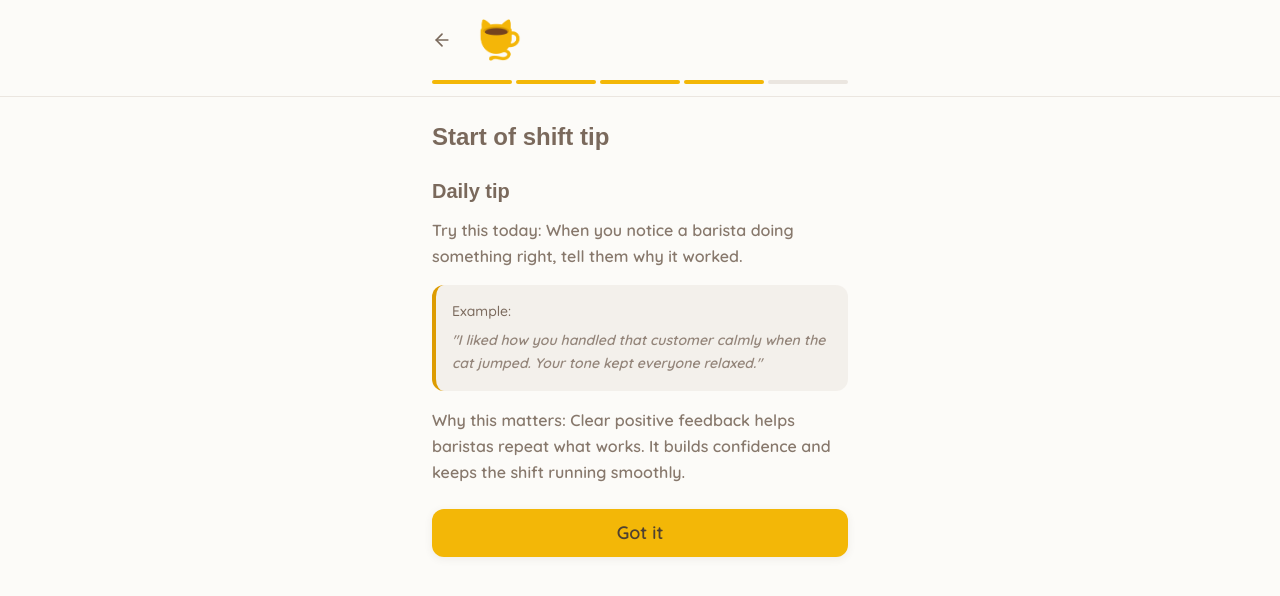
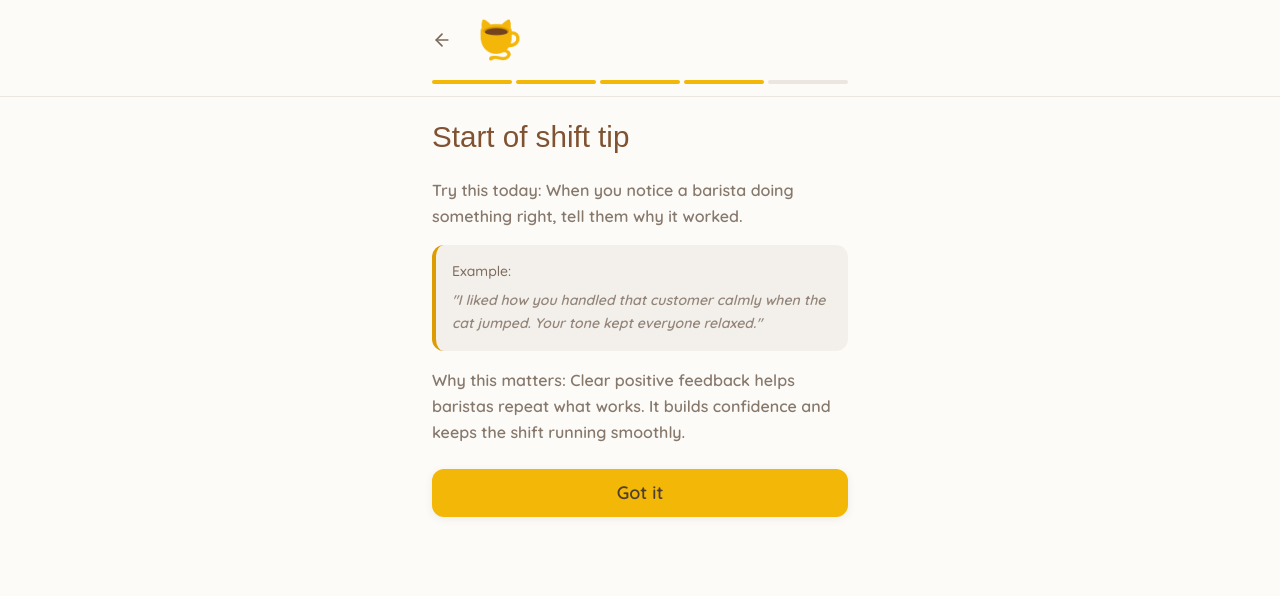
Before and after one commit to melmilloway/espresso-shift-coach, a React (Vite) app: page /midshift-tip in a window 1280 px wide. Shown: the top 596 px of the page. Built offline with nearby package versions, Linux system fonts and the light colour scheme; the HTML template or start-up script is replaced by a standard one; a web font is replaced by a local one.

Commit message:
Apply h1 styling to screens

```diff
--- a/src/pages/Feedback.tsx
+++ b/src/pages/Feedback.tsx
@@ -44,7 +44,7 @@ const Feedback = () => {
       <div className="space-y-6 animate-slide-up">
         {/* Header */}
         <div className="space-y-2">
-          <h1 className="text-2xl font-bold text-foreground">
+          <h1>
             How that played out
           </h1>
           <p className="text-lg font-medium text-muted-foreground">
--- a/src/pages/MidShiftTip.tsx
+++ b/src/pages/MidShiftTip.tsx
@@ -9,16 +9,13 @@ const MidShiftTip = () => {
     <AppLayout showBack currentStep={4} totalSteps={5}>
       <div className="space-y-6 animate-slide-up">
         {/* Header */}
-        <h1 className="text-2xl font-bold text-foreground">
+        <h1>
           Start of shift tip
         </h1>
 
         {/* Tip Content */}
         <div className="space-y-4">
           <div className="space-y-3">
-            <h2 className="text-xl font-semibold text-foreground">
-              Daily tip
-            </h2>
             <p className="text-base leading-relaxed text-foreground/90">
               <span className="font-semibold">Try this today:</span> When you notice a barista doing something right, tell them why it worked.
             </p>
--- a/src/pages/ShiftWrapUp.tsx
+++ b/src/pages/ShiftWrapUp.tsx
@@ -27,7 +27,7 @@ const ShiftWrapUp = () => {
 
         {/* Header */}
         <div className="text-center space-y-2">
-          <h1 className="text-2xl font-bold text-foreground">
+          <h1>
             Great work today!
           </h1>
           <p className="text-lg text-muted-foreground">
```
